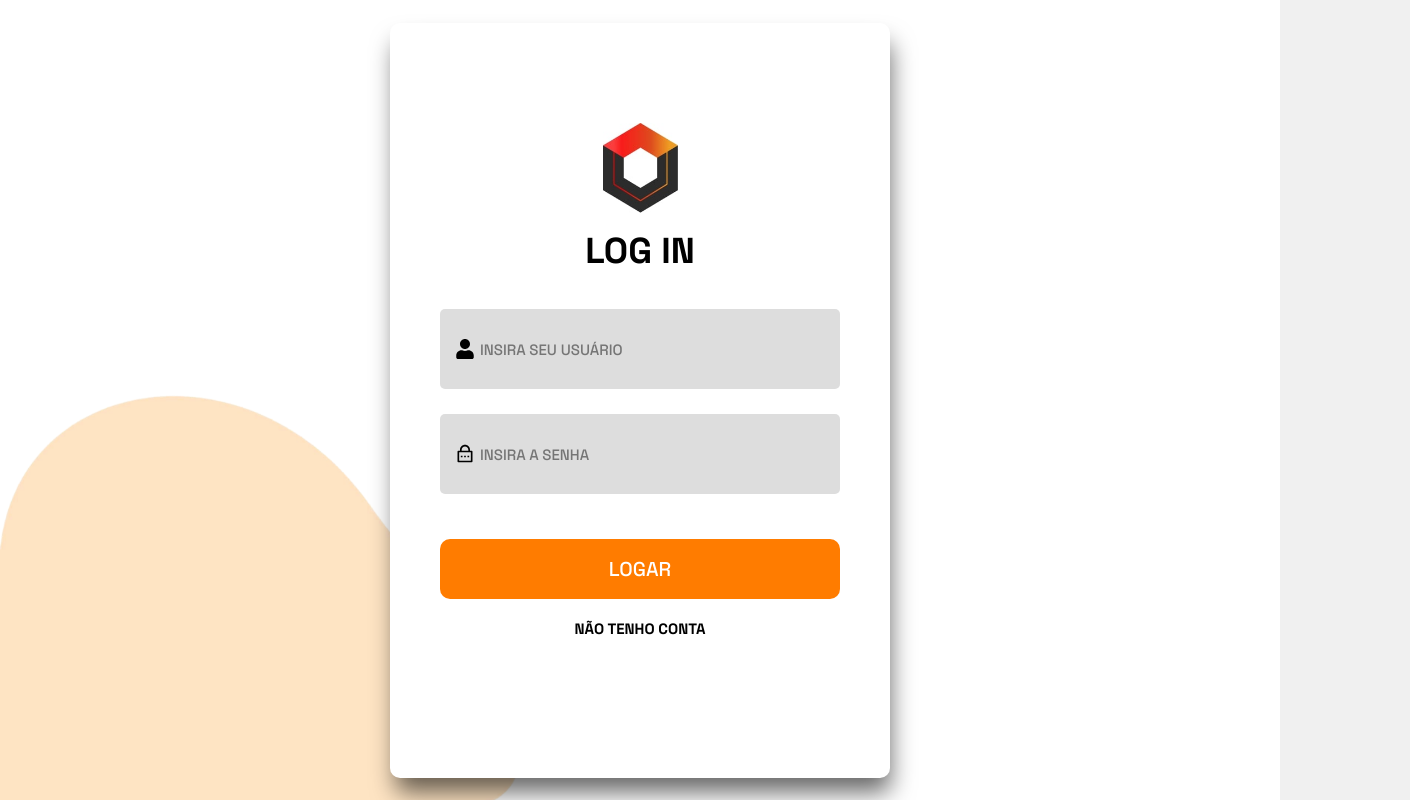
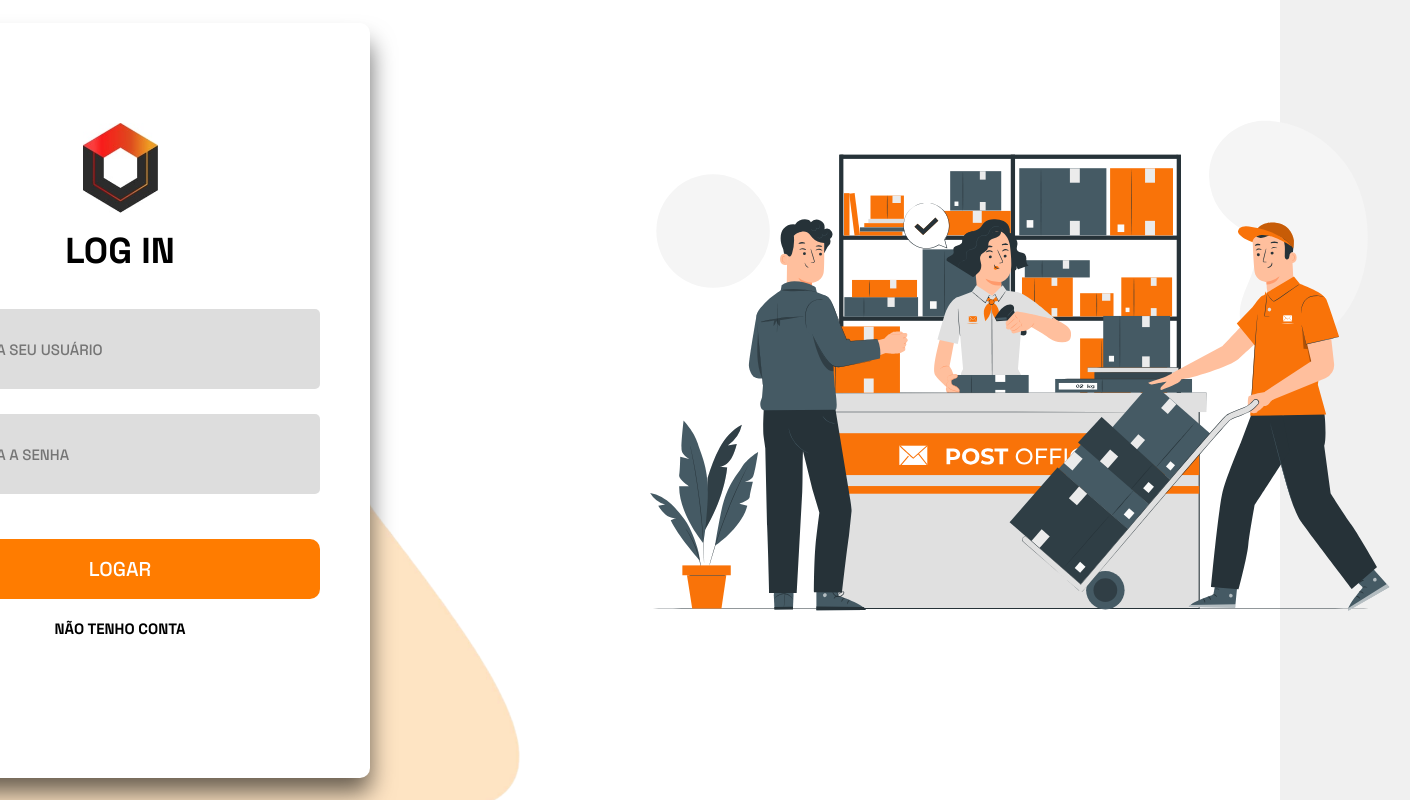
Before and after one commit to AquielRocha/Ksi, a React (Vite) app in the folder client/: page /login in a window 1280 px wide. Shown: the whole page, 1410 px wide, since content can reach past the window. Built offline with nearby package versions, Linux system fonts and the light colour scheme.

Commit message:
adicao de imgs

```diff
--- a/client/src/App.scss
+++ b/client/src/App.scss
@@ -24,7 +24,6 @@ body {
 
 // PÁGINA HOME
 .container-s {
-  overflow: hidden; // Impede a rolagem da página
 
   display: flex;
   flex-direction: row;
@@ -115,9 +114,9 @@ $maxImageSize: 700px;
 }
 
 .images {
+  width: 120%;
   position: static;
   max-width: $maxImageSize;
-  width: 140%; // Aumenta o tamanho da imagem
   height: auto;
   margin-top: 20px;
   margin-bottom: 20px;
@@ -162,6 +161,18 @@ $maxImageSize: 700px;
     opacity: 1;
     transform: translateY(0);
   }
+}
+
+.mover {
+  display: flex;
+  flex-direction: row;
+  justify-content: center;
+}
+
+#imagem-princ{
+  margin-left: 15em;
+  width: 800px;
+  height: 690px;
 }
 
 .alert-s {
--- a/client/src/Pages/Login/View.jsx
+++ b/client/src/Pages/Login/View.jsx
@@ -4,6 +4,7 @@ import { FaUser } from "react-icons/fa";
 import { RiLockPasswordLine } from "react-icons/ri";
 import logo from "../../Components/Assets/logo-princ.jpg";
 import Background2 from "../../Components/Background-Inicial/background2";
+import imgprinc from "../../Components/Assets/Post.svg";
 
 const LoginView = ({
   userName,
@@ -57,6 +58,7 @@ const LoginView = ({
             </div>
           </form>
         </div>
+          <img id="imagem-princ" src={imgprinc} alt="imagem principal" />
       </div>
 
       <Background2 />
--- a/client/src/Pages/Register/RegisterView.jsx
+++ b/client/src/Pages/Register/RegisterView.jsx
@@ -5,6 +5,7 @@ import { RiLockPasswordLine } from "react-icons/ri";
 import { IoMdMail } from "react-icons/io";
 import Background from "../../Components/Background/Background";
 import logo from "../../Components/Assets/logo-princ.jpg";
+import imgprinc from "../../Components/Assets/Post.svg";
 
 const RegisterView = ({
   handleCampo,
@@ -71,6 +72,7 @@ const RegisterView = ({
             </div>
           </form>
         </div>
+          <img id="img-principal" src={imgprinc} alt="imagem principal" />
       </div>
       <Background />
     </div>
```
Also changed, not shown: client/src/components/assets/Post.gif (added), client/src/components/assets/Post.svg (added).
